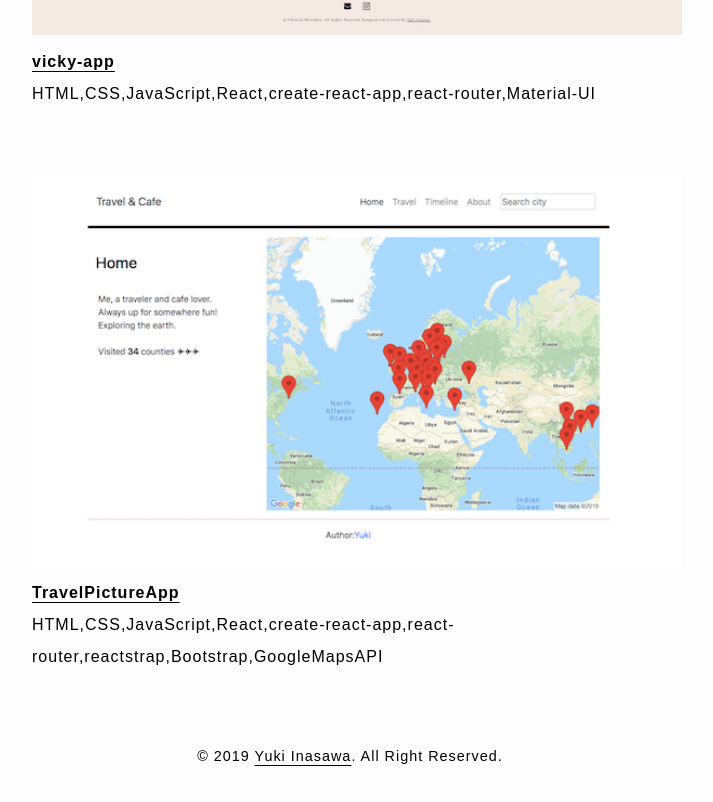
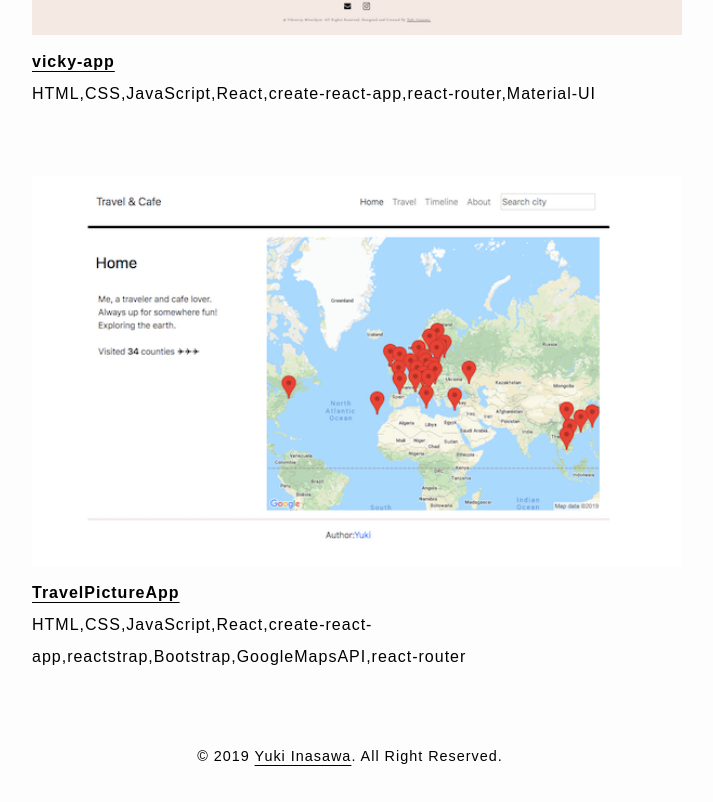
Before and after one commit to Yukichka/Yuki-app, a React (Create React App) app: page / in a window 1280 px wide. Shown: the part 1518-2320 px from the top of the page, without its empty margins (290-1003 px from the left). Built offline with nearby package versions, Linux system fonts and the light colour scheme.

Commit message:
dataset modified

```diff
--- a/src/components/dataset.js
+++ b/src/components/dataset.js
@@ -84,10 +84,10 @@ export const allProjects = [
       "JavaScript",
       "React",
       "create-react-app",
-      "react-router",
       "reactstrap",
       "Bootstrap",
-      "GoogleMapsAPI"
+      "GoogleMapsAPI",
+      "react-router"
     ],
     style: ["Website"]
   }
```
